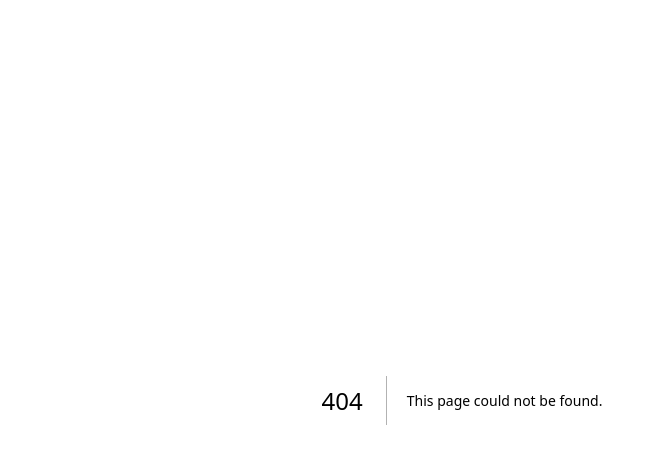
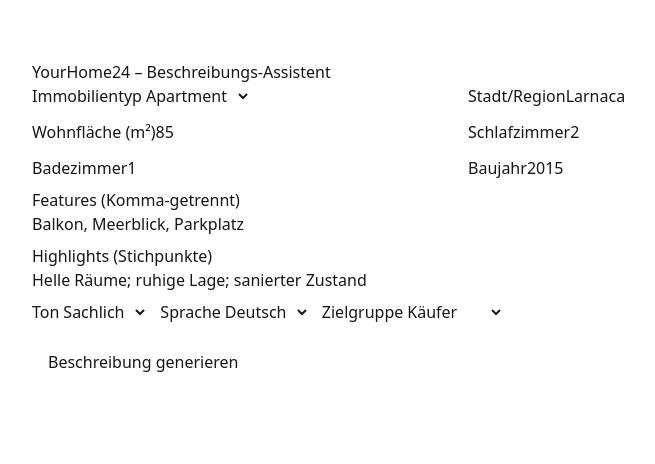
Before and after one commit to IgorfromBerlin/yourhome24-v2, a Next.js app: page /describe in a window 1280 px wide. Before the commit this address had no page. Shown: the top 464 px of the page, without its empty margins (178-833 px from the left). Built offline with nearby package versions, Linux system fonts and the light colour scheme.

Commit message:
add /describe page

```diff
--- /dev/null
+++ b/app/describe/page.js
@@ -0,0 +1,133 @@
+"use client";
+import { useState } from "react";
+
+export default function DescribePage() {
+  const [form, setForm] = useState({
+    property_type: "Apartment",
+    area_m2: 85,
+    bedrooms: 2,
+    bathrooms: 1,
+    city: "Larnaca",
+    year_built: 2015,
+    features: "Balkon, Meerblick, Parkplatz",
+    highlights: "Helle Räume; ruhige Lage; sanierter Zustand",
+    tone: "Sachlich",
+    audience: "Käufer",
+    language: "de",
+  });
+
+  const [text, setText] = useState("");
+  const [loading, setLoading] = useState(false);
+  const [err, setErr] = useState("");
+
+  function update(name, value) {
+    setForm((f) => ({ ...f, [name]: value }));
+  }
+
+  async function onGenerate() {
+    setLoading(true); setErr(""); setText("");
+    try {
+      const payload = {
+        ...form,
+        area_m2: Number(form.area_m2),
+        bedrooms: Number(form.bedrooms),
+        bathrooms: form.bathrooms === "" ? null : Number(form.bathrooms),
+        year_built: form.year_built === "" ? null : Number(form.year_built),
+        features: form.features.split(",").map(s => s.trim()).filter(Boolean),
+      };
+      const res = await fetch("/api/describe", {
+        method: "POST",
+        headers: { "Content-Type": "application/json" },
+        body: JSON.stringify(payload),
+      });
+      const data = await res.json();
+      if (!res.ok) throw new Error(data.error || "Unbekannter Fehler");
+      setText(data.description || "Keine Antwort erhalten.");
+    } catch (e) {
+      setErr(String(e.message || e));
+    } finally {
+      setLoading(false);
+    }
+  }
+
+  return (
+    <main style={{ maxWidth: 900, margin: "40px auto", padding: 20, fontFamily: "system-ui, sans-serif" }}>
+      <h1>YourHome24 – Beschreibungs-Assistent</h1>
+
+      <div style={{ display: "grid", gap: 12, gridTemplateColumns: "1fr 1fr" }}>
+        <label>Immobilientyp
+          <select value={form.property_type} onChange={(e)=>update("property_type", e.target.value)}>
+            <option>Apartment</option><option>Haus</option><option>Villa</option><option>Reihenhaus</option>
+          </select>
+        </label>
+        <label>Stadt/Region
+          <input value={form.city} onChange={(e)=>update("city", e.target.value)} />
+        </label>
+        <label>Wohnfläche (m²)
+          <input type="number" value={form.area_m2} onChange={(e)=>update("area_m2", e.target.value)} />
+        </label>
+        <label>Schlafzimmer
+          <input type="number" value={form.bedrooms} onChange={(e)=>update("bedrooms", e.target.value)} />
+        </label>
+        <label>Badezimmer
+          <input type="number" value={form.bathrooms} onChange={(e)=>update("bathrooms", e.target.value)} />
+        </label>
+        <label>Baujahr
+          <input type="number" value={form.year_built} onChange={(e)=>update("year_built", e.target.value)} />
+        </label>
+      </div>
+
+      <label style={{ display: "block", marginTop: 8 }}>
+        Features (Komma-getrennt)
+        <input style={{ width: "100%" }} value={form.features} onChange={(e)=>update("features", e.target.value)} />
+      </label>
+      <label style={{ display: "block", marginTop: 8 }}>
+        Highlights (Stichpunkte)
+        <input style={{ width: "100%" }} value={form.highlights} onChange={(e)=>update("highlights", e.target.value)} />
+      </label>
+
+      <div style={{ display: "flex", gap: 12, marginTop: 8 }}>
+        <label>Ton
+          <select value={form.tone} onChange={(e)=>update("tone", e.target.value)}>
+            <option>Sachlich</option><option>Premium</option><option>Locker</option>
+          </select>
+        </label>
+        <label>Sprache
+          <select value={form.language} onChange={(e)=>update("language", e.target.value)}>
+            <option value="de">Deutsch</option>
+            <option value="en">English</option>
+            <option value="el">Ελληνικά</option>
+          </select>
+        </label>
+        <label>Zielgruppe
+          <select value={form.audience} onChange={(e)=>update("audience", e.target.value)}>
+            <option>Käufer</option><option>Mieter</option><option>Investoren</option><option>Expats</option>
+          </select>
+        </label>
+      </div>
+
+      <button onClick={onGenerate} disabled={loading} style={{ marginTop: 16, padding: "10px 16px" }}>
+        {loading ? "Generiere..." : "Beschreibung generieren"}
+      </button>
+
+      {err && <p style={{ color: "crimson", marginTop: 12 }}>{err}</p>}
+
+      {text && (
+        <section style={{ marginTop: 20 }}>
+          <h2>Vorschlag</h2>
+          <textarea rows={12} value={text} onChange={(e)=>setText(e.target.value)} style={{ width: "100%" }} />
+          <div style={{ display: "flex", gap: 8, marginTop: 8 }}>
+            <button onClick={() => navigator.clipboard.writeText(text)}>Kopieren</button>
+            <a
+              href={`data:text/plain;charset=utf-8,${encodeURIComponent(text)}`}
+              download="beschreibung.txt"
+              style={{ padding: "8px 12px", border: "1px solid #ccc", borderRadius: 6, textDecoration: "none" }}
+            >
+              Download .txt
+            </a>
+          </div>
+        </section>
+      )}
+    </main>
+  );
+}
```
